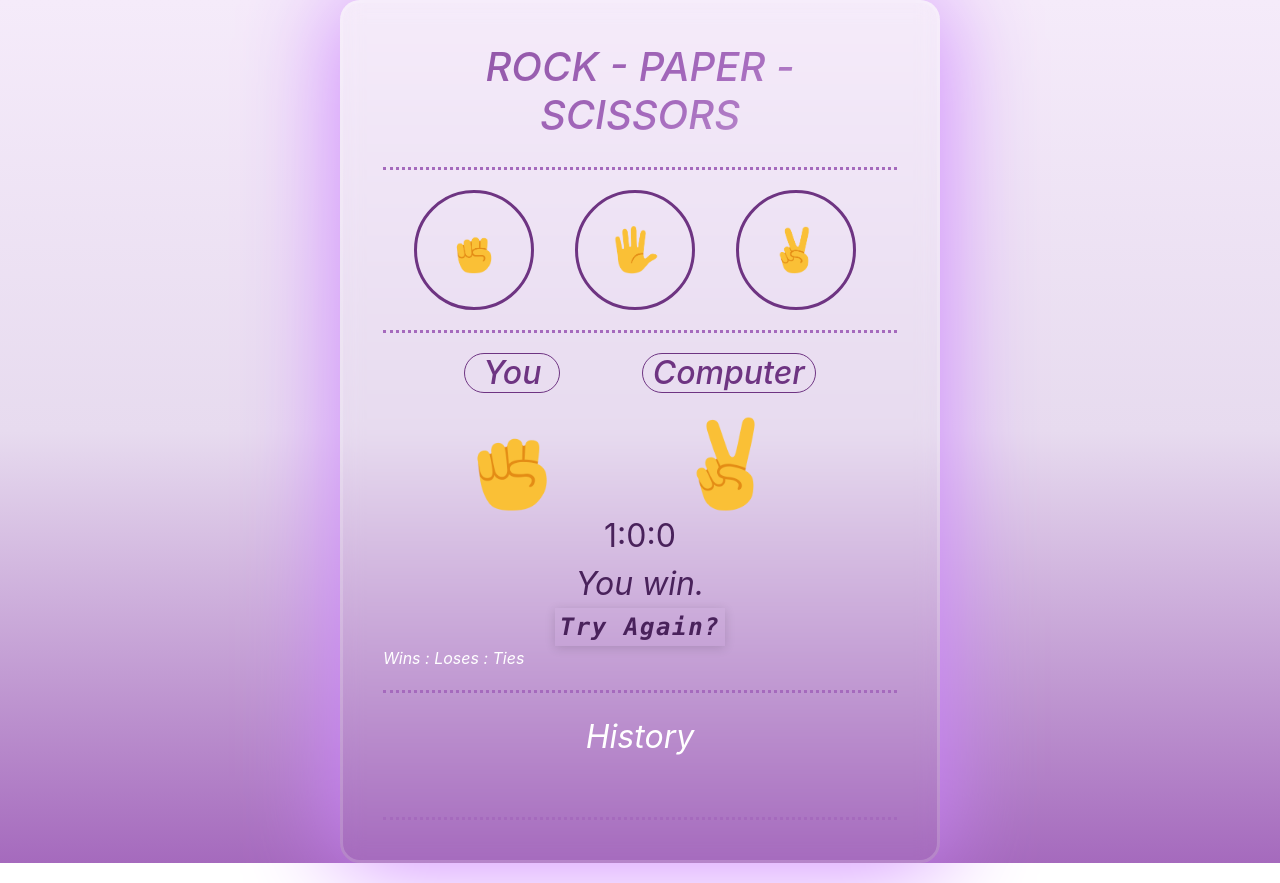
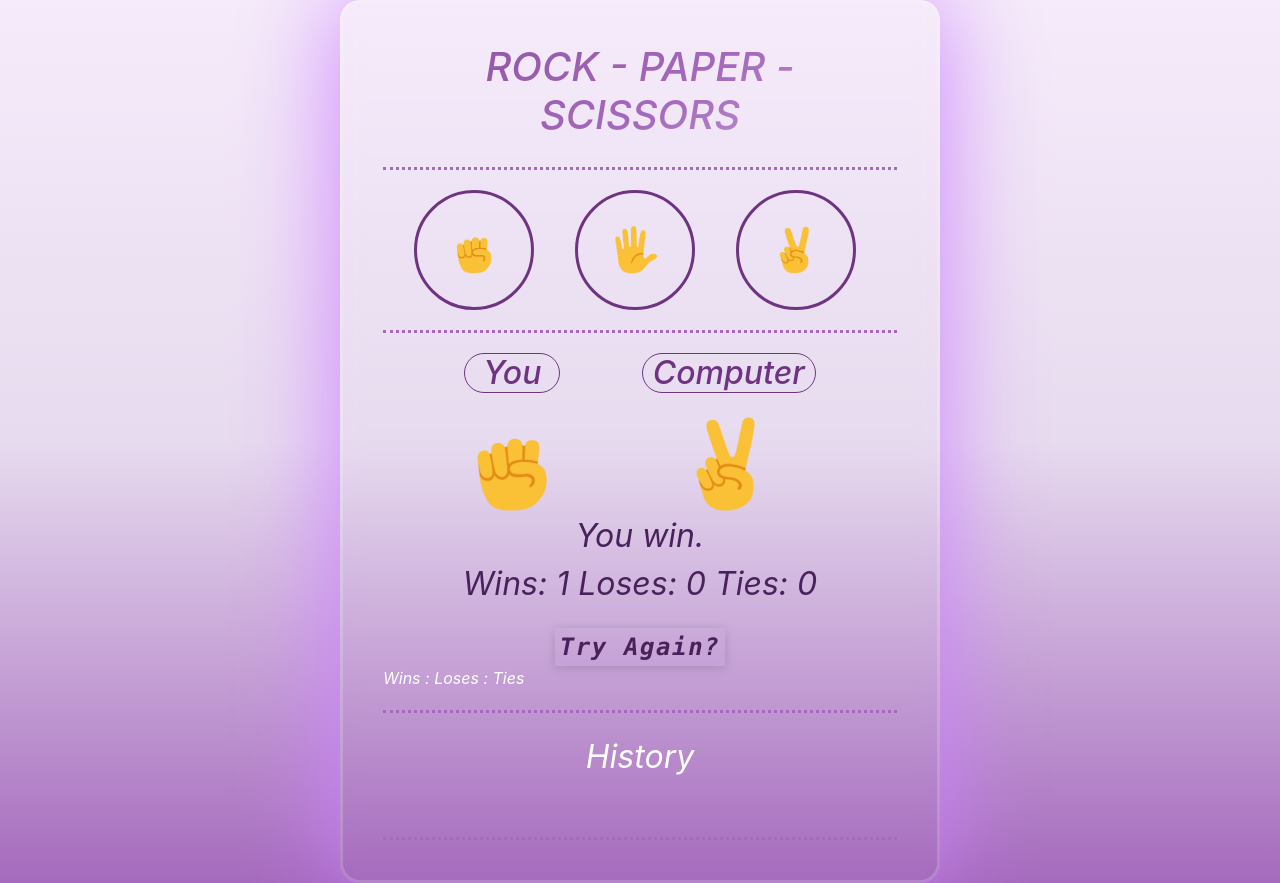
Before and after one commit to BangSonChau/Rock---Paper---Scissors, a plain HTML site: page index.html in a window 1280 px wide. Both pictures are taken after a click on the button 474 px from the left and 462 px from the top of the page. Drawn offline with nearby package versions, Linux system fonts and the light colour scheme; some packages are replaced by stand-ins of ours; no server answers; a script that the page names is missing.

Commit message:
change a ordinal between class scoreElement and class text

```diff
--- a/index.css
+++ b/index.css
@@ -165,12 +165,16 @@ main .result-button .move-icon-result {
   font-style: italic;
 }
 
+.result-button .scoreElement {
+  margin-bottom: 20px;
+  font-style: italic;
+}
+
 .result-button .again-button {
   display: flex;
   justify-content: center;
   align-items: center;
 }
-
 
 .result-button .again-button button {
   font-size: 1.5rem;
@@ -343,8 +347,6 @@ main .result-button .move-icon-result {
   }
 }
 
-
-
 .History {
   margin-top: 20px;
 }
@@ -454,8 +456,3 @@ main .result-button .move-icon-result {
   }
 
 }
-
-
-@media (max-width:385px){
-
-}
--- a/index.html
+++ b/index.html
@@ -63,8 +63,9 @@
             </div>
           </div>
 
-          <div class="resultPlay">0:0:0</div>
           <div class="resultPlay text">You Lose.</div>
+          <div class="resultPlay scoreElement">0:0:0</div>
+
           <div class="again-button" id="resetResult">
             <button class="ui-btn">
               <span>Try Again?</span>
--- a/index.js
+++ b/index.js
@@ -6,7 +6,7 @@ const displayResult = document.getElementById("displayResult");
 const resetResult = document.getElementById("resetResult");
 const displayHistory = document.getElementById("displayHistory");
 
-const resultPlay = document.querySelector(".resultPlay");
+const scoreElement = document.querySelector(".scoreElement");
 const resultText = document.querySelector(".text");
 const choicePlay = document.querySelector(".choicePlay");
 
@@ -95,8 +95,6 @@ function playGame(playMove) {
     }
   }
 
-  console.log(result);
-
   if (result === "You win.") {
     score.wins++;
   } else if (result === "You lose.") {
@@ -108,16 +106,16 @@ function playGame(playMove) {
   localStorage.setItem("score", JSON.stringify(score));
   // localStorage.removeItem('score');
 
+  updateResult(result);
+
   updateScore();
-
-  updateResult(result);
 
   updateUserAndComputerChoice(playMove, computerMove);
 }
 
 // Update score
 function updateScore() {
-  resultPlay.innerHTML = `${score.wins}:${score.loses}:${score.ties}`;
+  scoreElement.innerHTML = `Wins: ${score.wins} Loses: ${score.loses} Ties: ${score.ties}`;
 }
 
 function updateResult(result) {
@@ -210,8 +208,7 @@ async function addHistory() {
   };
 
   try {
-    const response = await axios.post(API_URL, newItem);
-    console.log(response);
+    await axios.post(API_URL, newItem);
     getHistory();
   } catch (error) {
     console.log("THất bại" + error);
```
